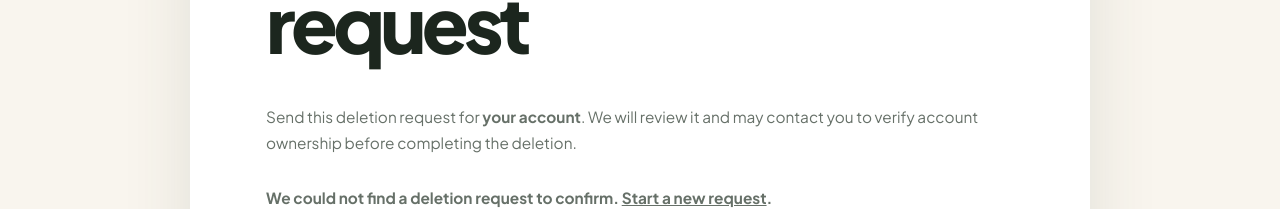
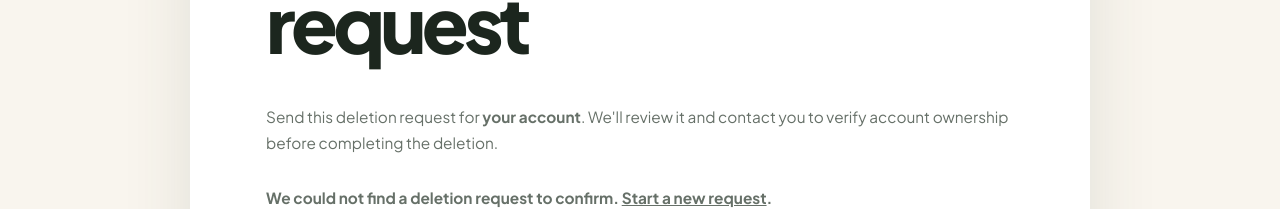
Before and after one commit to bjzaffar/khushu-app-website, a Next.js app: page /delete-account/confirm in a window 1280 px wide. Shown: the part 356-565 px from the top of the page. Built offline with nearby package versions, Linux system fonts and the light colour scheme.

Commit message:
Update DeleteAccountConfirmation.tsx

```diff
--- a/app/delete-account/confirm/DeleteAccountConfirmation.tsx
+++ b/app/delete-account/confirm/DeleteAccountConfirmation.tsx
@@ -55,7 +55,7 @@ export function DeleteAccountConfirmation() {
       window.sessionStorage.removeItem("khushu-deletion-request");
       setStatus("sent");
       setMessage(
-        "Your deletion request has been sent to our support team. We may contact you to verify account ownership before completing it.",
+        "Your deletion request has been sent to our support team. We'll contact you to verify account ownership before completing it.",
       );
     } catch {
       setStatus("error");
@@ -73,7 +73,7 @@ export function DeleteAccountConfirmation() {
         <>
           <p>
             Send this deletion request for <strong>{request?.email || "your account"}</strong>.
-            We will review it and may contact you to verify account ownership
+            We&apos;ll review it and contact you to verify account ownership
             before completing the deletion.
           </p>
           {status === "loading" ? (
```
